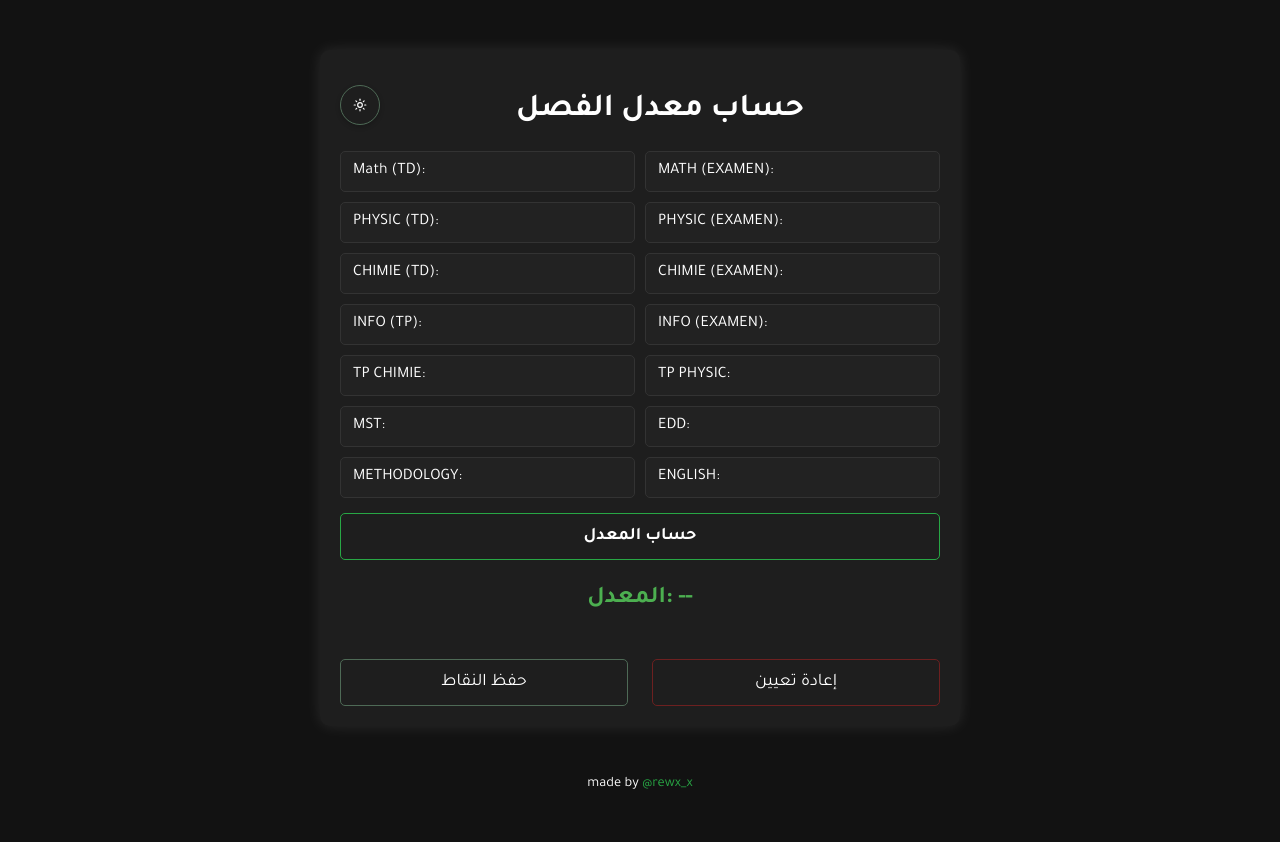
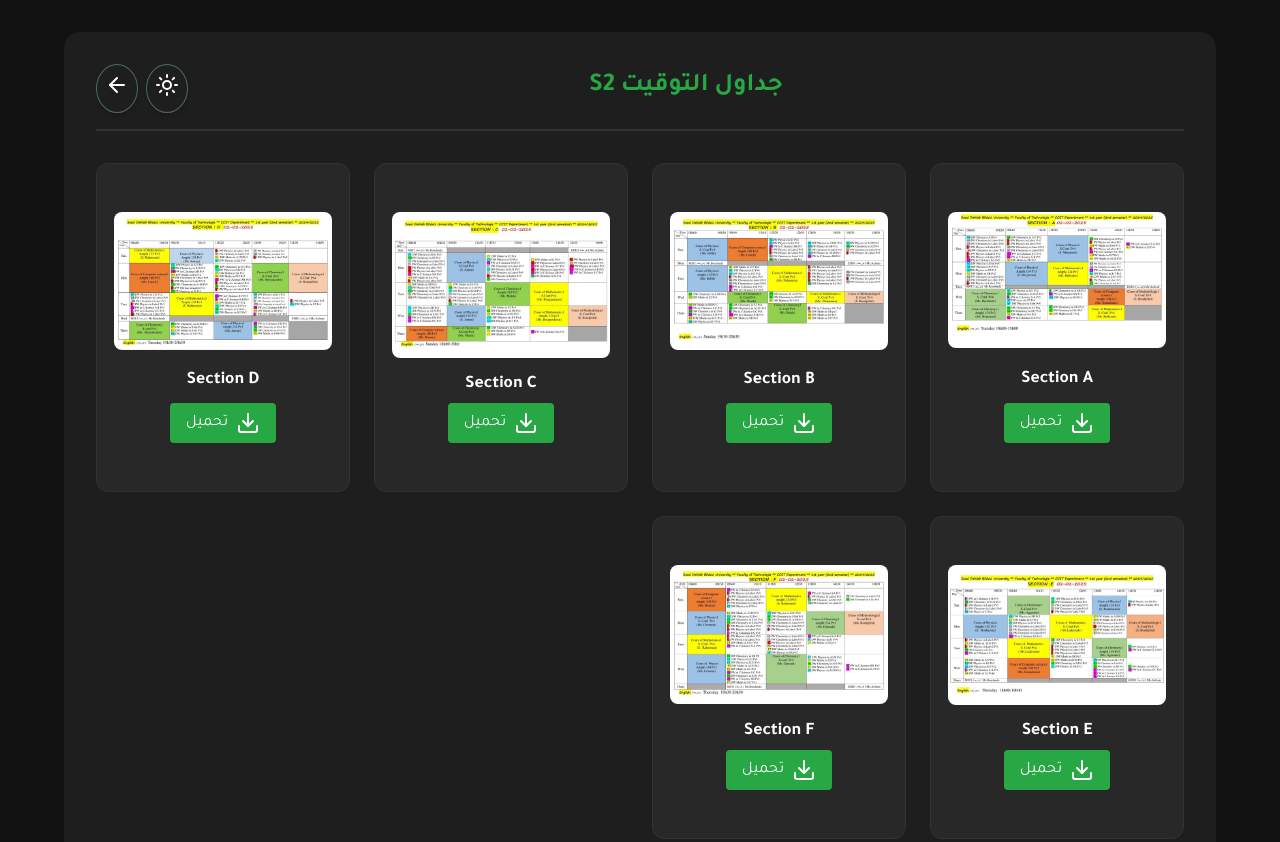
Before and after one commit to stusdb/stl1calc, a plain HTML site: page moy.html in a window 1280 px wide. Shown: the top 842 px of the page. Before the commit the page ends 807 px from the top, so only its background shows below. Drawn offline with nearby package versions, Linux system fonts and the light colour scheme.

Commit message:
Update moy.html

```diff
--- a/moy.html
+++ b/moy.html
@@ -1,376 +1,274 @@
 <!DOCTYPE html>
-<html lang="ar">
+<html dir="rtl" lang="ar">
 <head>
     <meta charset="UTF-8">
     <meta name="viewport" content="width=device-width, initial-scale=1.0">
-    <title>حساب معدل السداسي</title>
-    <link rel="stylesheet" href="https://fonts.googleapis.com/css2?family=Tajawal:wght@400;700&family=Roboto:wght@400;700&display=swap">
+    <title>جداول التوقيت - بوابة طالب ST</title>
+    <link rel="stylesheet" href="https://fonts.googleapis.com/css2?family=Tajawal:wght@400;700&display=swap">
     <script src="https://unpkg.com/lucide@latest"></script>
     <style>
         :root {
             --background-color: #121212;
             --text-color: white;
+            --surface-color: #1e1e1e;
             --border-color-save: #4E6A56;
-    --hover-background-save: #4E6A56;
-    --border-color-reset: #6D2020;
-    --hover-background-reset: #6D2020;
+            --button-background: #282828;
+            --button-hover: #3a3a3a;
             --border-color: #333;
-       --surface-color: #1e1e1e;
-       --input-background: #222;
+            --primary-color: #28a745;
+            --secondary-color: #6D2020;
         }
 
-/* الوضع الفاتح */
         .light-mode {
-    --background-color: white;
-    --text-color: #000;
+            --background-color: #f0f4f8;
                 --border-color-save: #8DC891;
-    --hover-background-save: #8DC891;
-    --border-color-reset: #cc0000;
-    --hover-background-reset: #C88D8D;
+            --text-color: #333;
+            --surface-color: #ffffff;
+            --button-background: #ffffff;
+            --button-hover: #f5f5f5;
+            --border-color: #eaeaea;
         }
 
-/* تطبيق المتغيرات على الأزرار */
-#saveButton {
-    background: var(--surface-color);
-color: var(--text-color);
-border: 1.1px solid var(--border-color-save);
-font-weight: 500;
+        * {
+            margin: 0;
+            padding: 0;
+            box-sizing: border-box;
+            font-family: 'Tajawal', sans-serif;
         }
 
-#saveButton:active {
-    text-shadow: 3px 3px 6px rgba(0, 0, 0, 0.7);
-}
-#saveButton:hover {
-    background: var(--hover-background-save);
+        body {
+            background: var(--background-color);
+            color: var(--text-color);
+            min-height: 100vh;
+            transition: background 0.3s ease, color 0.3s ease;
         }
 
-#resetButton {
-    background: var(--surface-color);
-    color: var(--text-color);
-    border: 1.1px solid var(--border-color-reset);
-    font-weight: 500;
-}
-#resetButton:active {
-    text-shadow: 3px 3px 6px rgba(0, 0, 0, 0.7);
-}
-#resetButton:hover {
-    background: var(--hover-background-reset);
-}
-        body {
-            font-family: 'Tajawal', sans-serif;
-            background: var(--background-color);
-            color: var(--text-color);
-            text-align: center;
-            margin: 0;
-            padding: 0;
-            user-select: none;
-            transition: background-color 0.3s ease;
-        }
         .container {
             width: 90%;
-            max-width: 600px;
+            max-width: 1200px;
+            margin: 2rem auto;
             background: var(--surface-color);
-            padding: 20px;
-            margin: 50px auto;
-            border-radius: 10px;
-            box-shadow: 0px 0px 15px rgba(255, 255, 255, 0.1);
+            padding: 2rem;
+            border-radius: 1rem;
+            box-shadow: 0 4px 6px rgba(0, 0, 0, 0.1);
+        }
+
+     .header {
+            position: relative; /* إضافة */
+            margin-bottom: 2rem;
+            padding-bottom: 1rem;
+            border-bottom: 2px solid var(--border-color);
+            overflow: hidden; /* إضافة */
+        }
+
+        .header-buttons {
+            float: left; /* استخدام float بدلاً من flex */
+            display: flex;
+            gap: 0.5rem;
+        }
+
+        .header-title {
+            text-align: center;
+            font-size: 1.6rem;
+            position: position;
+            margin-top: 8px;
+            font-weight: 600;
+            color: var(--primary-color);
+        }
+        .theme-toggle, .back-button {
+            background: transparent;
+            border: 0.9px solid var(--border-color-save);
+            color: var(--text-color);
+            cursor: default;
+            padding: 0.5rem;
+            border-radius: 50%;
             transition: all 0.3s ease;
+            box-shadow: 0 2px 5px rgba(0,0,0,0.2);
         }
-        h1, h2, p{
+
+        .theme-toggle:hover, .back-button:hover {
+            background: var(--button-hover);
+            transform: scale(1.1);
+        }
+
+
+        .grid-container {
+            display: grid;
+            grid-template-columns: repeat(auto-fit, minmax(250px, 1fr));
+            gap: 1.5rem;
+        }
+
+        .grid-item {
+            background: var(--button-background);
+            border: 1px solid var(--border-color);
+            border-radius: 0.75rem;
+            padding: 3rem;
+            text-align: center;
+            transition: all 0.3s ease;
+            display: flex;
+            flex-direction: column;
+            align-items: center;
+            justify-content: space-between;
+        }
+
+        .grid-item:hover {
+            transform: translateY(-5px);
+            box-shadow: 0 10px 15px rgba(0, 0, 0, 0.1);
+        }
+
+        .grid-item img {
+            max-width: 140%;
+            height: auto;
+            border-radius: 0.5rem;
+            margin-bottom: 1rem;
+        }
+
+        .grid-item h3 {
             color: var(--text-color);
-            font-family: 'Tajawal', 'Roboto', sans-serif;
+            font-size: 1.1rem;
+            font-weight: 600;
+            margin-bottom: 0.5rem;
         }
-        .grades-table {
-            display: grid;
-            grid-template-columns: 1fr 1fr;
-            gap: 10px;
-            text-align: right;
-        }
-        .grade-input {
+
+        .download-btn {
+            background: var(--primary-color);
+            color: white;
+            border: none;
+            padding: 0.5rem 1rem;
+            border-radius: 0.25rem;
+            cursor: default;
+            transition: background 0.3s ease;
             display: flex;
             align-items: center;
-            justify-content: space-between;
-            background: var(--input-background);
-            padding: 8px 12px;
-            border-radius: 5px;
-            border: 1px solid var(--border-color);
-            transition: all 0.3s ease;
-        }
-        .grade-input:hover {
-            transform: translateY(-2px);
-            box-shadow: 0 2px 5px rgba(255,255,255,0.1);
-        }
-        .grade-input input {
-            width: 40px;
-            background: transparent;
-            border: none;
-            color: var(--text-color);
-            text-align: center;
-            font-size: 1.1em;
-            transition: all 0.3s ease;
-            border-radius: 4px;
-        }
-        .grade-input input:focus {
-            outline: none;
-            background: rgba(255,255,255,0.1);
-        }
-        button {
-    background: var(--surface-color);
-    color: var(--text-color);
-    border: 0.9px solid #28a745;
-    padding: 12px;
-    cursor: default;
-    margin-top: 15px;
-    font-size: 1.1em;
-    border-radius: 5px;
-    width: 100%;
-    font-family: 'Tajawal', sans-serif;
-    font-weight: 700;
-    transition: background 0.3s ease, transform 0.3s ease; /* التأثير على الخلفية والتحويل */
+            gap: 0.5rem;
+            text-decoration: none;
         }
 
-        button:hover {
-            background: #28a745;
-            transform: translateY(-2px);
-            box-shadow: 0 2px 5px rgba(0,0,0,1);
-        }
-        h2#result {
-            margin-top: 15px;
-            font-size: 1.5em;
-            padding: 10px;
-            border-radius: 5px;
-            transition: all 0.3s ease;
-            font-family: 'Tajawal', 'Roboto', sans-serif;
-        }
-        .red { color: #ff4d4d; }
-        .green { color: #4caf50; }
-        .yellow { color: #ffd700; }
-
-        .action-buttons {
-            display: flex;
-            justify-content: space-between;
-            margin-top: 15px;
-        }
-        .action-buttons button {
-            width: 48%;
+        .download-btn:hover {
+            background: #218838;
         }
 
-        #saveButton:hover, #resetButton:hover {
-            opacity: 0.9;
+        footer {
+            text-align: center;
+            padding: 1rem;
+            margin-top: 2rem;
+            color: var(--text-color);
         }
-        footer {
-            margin-top: 20px;
-            font-size: 0.9em;
-            color: #aaa;
-        }
+
         footer a {
             color: var(--primary-color);
             text-decoration: none;
-            transition: color 0.3s ease;
-        }
-        footer a:hover {
-            color: var(--secondary-color);
         }
 
-        #themeToggle {
-    position: relative;  /* تثبيت العنصر بالنسبة للشاشة */
-    top: 0;           /* وضع العنصر في أعلى الصفحة */
-    right: 0;         /* وضع العنصر في أقصى اليمين */
-    float: left;     /* هذه خاصية لا تؤثر كثيرًا هنا ولكن يمكن الإبقاء عليها */
-    background: transparent;
-    color: var(--text-color);
-    border: 0.9px solid var(--border-color-save);
-    width: 40px;
-    height: 40px;
-    cursor: default;
-    transition: all 0.3s ease;
-    display: flex;
-    align-items: center;
-    justify-content: center;
-    border-radius: 50%;
-    box-shadow: 0 2px 5px rgba(0,0,0,0.2);
-    z-index: 1000; /* لضمان أن الزر يبقى في أعلى العناصر الأخرى */
+        footer a:hover {
+            text-decoration: underline;
         }
-        #themeToggle:hover {
-            background: var(--primary-color);
-            transform: scale(1.1);
+
+        @media (max-width: 768px) {
+            .grid-container {
+                grid-template-columns: repeat(2, 1fr);
             }
-        #themeToggle svg {
-            width: 24px;
-            height: 24px;
         }
-        .dark-theme #themeToggle {
-            box-shadow: 0 2px 5px rgba(255,255,255,0.1);
+
+        @media (max-width: 480px) {
+            .grid-container {
+                grid-template-columns: 1fr;
             }
-        .dark-theme {
-            --background-color: #f0f0f0;
-            --surface-color: #ffffff;
-            --text-color: #333333;
-            --input-background: #e0e0e0;
-            --border-color: #cccccc;
         }
     </style>
 </head>
 <body>
+    <div class="container">
+        <header class="header">
+            <div class="header-buttons">
+                <button class="theme-toggle" onclick="toggleTheme()" aria-label="تبديل السمة">
+                    <i data-lucide="sun" aria-hidden="true"></i>
+                </button>
+                <button class="back-button" onclick="goBack()" aria-label="رجوع للصفحة الرئيسية">
+                    <i data-lucide="arrow-left" aria-hidden="true"></i>
+                </button>
+            </div>
+            <div class="header-title">جداول التوقيت S2</div>
+        </header>
 
-    <div class="container">
-    	<button id="themeToggle" aria-label="تبديل السمة">
-        <i data-lucide="sun"></i>
-    </button>
-        <h1>حساب معدل الفصل</h1>
-        <form id="gradeForm">
-            <div class="grades-table">
-                <label class="grade-input">Math (TD):<input type="number" id="math_td" min="0" max="20" step="0.25"></label>
-                <label class="grade-input">MATH (EXAMEN):<input type="number" id="math_exam" min="0" max="20" step="0.25"></label>
 
-                <label class="grade-input">PHYSIC (TD):<input type="number" id="phys_td" min="0" max="20" step="0.25"></label>
-                <label class="grade-input">PHYSIC (EXAMEN):<input type="number" id="phys_exam" min="0" max="20" step="0.25"></label>
+        <main class="grid-container">
+            <div class="grid-item">
+                <img src="https://stusdb.github.io/stl1calc/A.jpg" >
+                <h3>Section A</h3>
+                <a href="A.jpg" download class="download-btn">
+                    <i data-lucide="download" aria-hidden="true"></i>
+                    تحميل
+                </a>
+            </div>
+            <div class="grid-item">
+                <img src="https://stusdb.github.io/stl1calc/B.jpg" >
+                <h3>Section B</h3>
+                <a href="B.jpg" download class="download-btn">
+                    <i data-lucide="download" aria-hidden="true"></i>
+                    تحميل
+                </a>
+            </div>
+            <div class="grid-item">
+                <img src="https://stusdb.github.io/stl1calc/C.jpg" >
+                <h3>Section C</h3>
+                <a href="C.jpg" download class="download-btn">
+                    <i data-lucide="download" aria-hidden="true"></i>
+                    تحميل
+                </a>
+            </div>
+            <div class="grid-item">
+                <img src="https://stusdb.github.io/stl1calc/D.jpg" >
+                <h3>Section D</h3>
+                <a href="D.jpg" download class="download-btn">
+                    <i data-lucide="download" aria-hidden="true"></i>
+                    تحميل
+                </a>
+            </div>
 
-                <label class="grade-input">CHIMIE (TD):<input type="number" id="chem_td" min="0" max="20" step="0.25"></label>
-                <label class="grade-input">CHIMIE (EXAMEN):<input type="number" id="chem_exam" min="0" max="20" step="0.25"></label>
 
-                <label class="grade-input">INFO (TP):<input type="number" id="cs_tp" min="0" max="20" step="0.25"></label>
-                <label class="grade-input">INFO (EXAMEN):<input type="number" id="cs_exam" min="0" max="20" step="0.25"></label>
+    <div class="grid-item">
+                <img src="https://stusdb.github.io/stl1calc/E.jpg" >
+                <h3>Section E</h3>
+                <a href="E.jpg" download class="download-btn">
+                    <i data-lucide="download" aria-hidden="true"></i>
+                    تحميل
+                </a>
+            </div>
 
-                <label class="grade-input">TP CHIMIE:<input type="number" id="tp_chem" min="0" max="20" step="0.25"></label>
-                <label class="grade-input">TP PHYSIC:<input type="number" id="tp_phys" min="0" max="20" step="0.25"></label>
 
-                <label class="grade-input">MST:<input type="number" id="mst" min="0" max="20" step="0.25"></label>
-                <label class="grade-input">EDD:<input type="number" id="edd" min="0" max="20" step="0.25"></label>
+    <div class="grid-item">
+                <img src="https://stusdb.github.io/stl1calc/F.jpg" >
+                <h3>Section F</h3>
+                <a href="F.jpg" download class="download-btn">
+                    <i data-lucide="download" aria-hidden="true"></i>
+                    تحميل
+                </a>
+            </div>
+        </main>
+    </div>
 
-                <label class="grade-input">METHODOLOGY:<input type="number" id="methodology" min="0" max="20" step="0.25"></label>
-                <label class="grade-input">ENGLISH:<input type="number" id="english" min="0" max="20" step="0.25"></label>
-            </div>
-            <button type="button" onclick="calculateAverage()">حساب المعدل</button>
-        </form>
-        <h2 id="result" class="green">المعدل: --</h2>
-        <div class="action-buttons">
-            <button id="saveButton" onclick="saveData()">حفظ النقاط</button>
-            <button id="resetButton" onclick="resetData()">إعادة تعيين</button>
-        </div>
-    </div>
     <footer>
         <p>made by <a href="https://t.me/rewx_x" target="_blank" style="color: #28a745; cursor: default; text-decoration: none; font-family: 'Tajawal', sans-serif;">@rewx_x</a></p>
     </footer>
+
     <script>
-        // دالة لحساب المعدل بدون حفظ تلقائي
-function calculateAverage() {
-    function getValue(id) {
-        return parseFloat(document.getElementById(id).value) || 0;
+        lucide.createIcons();
+
+        function toggleTheme() {
+            document.body.classList.toggle("light-mode");
+            const icon = document.querySelector(".theme-toggle i");
+            if (document.body.classList.contains("light-mode")) {
+                icon.setAttribute("data-lucide", "moon");
+            } else {
+                icon.setAttribute("data-lucide", "sun");
+            }
+            lucide.createIcons();
         }
 
-    let math = getValue("math_td") * 0.4 + getValue("math_exam") * 0.6;
-    let phys = getValue("phys_td") * 0.4 + getValue("phys_exam") * 0.6;
-    let chem = getValue("chem_td") * 0.4 + getValue("chem_exam") * 0.6;
-    let cs = getValue("cs_tp") * 0.4 + getValue("cs_exam") * 0.6;
-
-    let sum = (math * 3) + (phys * 3) + (chem * 3) + (cs * 2) +
-              getValue("tp_chem") + getValue("tp_phys") +
-              getValue("mst") + getValue("edd") + getValue("methodology") + getValue("english");
-
-    let average = sum / 17;
-
-    let resultElement = document.getElementById("result");
-    resultElement.innerText = "المعدل: " + average.toFixed(2);
-
-    if (average < 10) {
-        resultElement.className = "red";
-    } else if (average < 12) {
-        resultElement.className = "yellow";
-    } else {
-        resultElement.className = "green";
+        function goBack() {
+            window.location.href = 'https://stusdb.github.io/stl1calc/'; // تغيير هذا إلى عنوان URL الصفحة الرئيسية الفعلي
         }
-}
-
-// دالة لحفظ البيانات يدويًا
-function saveData() {
-    let inputs = document.querySelectorAll(".grades-table input");
-    inputs.forEach(input => {
-        localStorage.setItem(input.id, input.value);
-    });
-    showNotification("تم حفظ النقاط بنجاح");
-}
-
-// دالة لإعادة تعيين البيانات
-function resetData() {
-    if (confirm("هل أنت متأكد من رغبتك في إعادة تعيين جميع القيم؟")) {
-        localStorage.clear();
-        document.querySelectorAll(".grades-table input").forEach(input => {
-            input.value = "";
-        });
-        document.getElementById("result").innerText = "المعدل: --";
-        document.getElementById("result").className = "green";
-        showNotification("تم إعادة تعيين جميع القيم");
-    }
-}
-
-// دالة لإظهار إشعار
-function showNotification(message) {
-    let notification = document.createElement("div");
-    notification.textContent = message;
-    notification.style.position = "fixed";
-    notification.style.bottom = "20px";
-    notification.style.left = "50%";
-    notification.style.transform = "translateX(-50%)";
-    notification.style.backgroundColor = "rgba(40, 167, 69, 0.9)";
-    notification.style.color = "white";
-    notification.style.padding = "10px 20px";
-    notification.style.borderRadius = "5px";
-    notification.style.transition = "opacity 0.5s";
-    document.body.appendChild(notification);
-
-    setTimeout(() => {
-        notification.style.opacity = "0";
-        setTimeout(() => {
-            document.body.removeChild(notification);
-        }, 500);
-    }, 3000);
-}
-
-// تحميل البيانات المحفوظة
-window.onload = function() {
-    let inputs = document.querySelectorAll(".grades-table input");
-    inputs.forEach(input => {
-        if (localStorage.getItem(input.id) !== null) {
-            input.value = localStorage.getItem(input.id);
-        }
-    });
-
-    // إضافة مستمع حدث للحفظ عند الضغط على زر الحفظ
-    document.getElementById("saveButton").addEventListener('click', saveData);
-};
-
-// وظيفة تبديل السمة
-const themeToggle = document.getElementById('themeToggle');
-const icon = themeToggle.querySelector('i');
-
-function updateThemeIcon() {
-    if (document.body.classList.contains('dark-theme')) {
-        icon.setAttribute('data-lucide', 'moon');  // تعيين أيقونة القمر
-    } else {
-        icon.setAttribute('data-lucide', 'sun');  // تعيين أيقونة الشمس
-    }
-    lucide.createIcons();  // إعادة تحميل الأيقونات
-}
-
-themeToggle.addEventListener('click', function() {
-    document.body.classList.toggle('dark-theme');
-    updateThemeIcon();  // تحديث الأيقونة بعد التبديل
-    if (document.body.classList.contains('dark-theme')) {
-        localStorage.setItem('theme', 'dark');
-    } else {
-        localStorage.setItem('theme', 'light');
-    }
-});
-
-// تحقق من السمة المحفوظة عند تحميل الصفحة
-if (localStorage.getItem('theme') === 'dark') {
-    document.body.classList.add('dark-theme');
-}
-updateThemeIcon();
-
-// تهيئة الأيقونات
-lucide.createIcons();
     </script>
 </body>
 </html>
```
Lines whose indentation alone changed are shown as unchanged.
